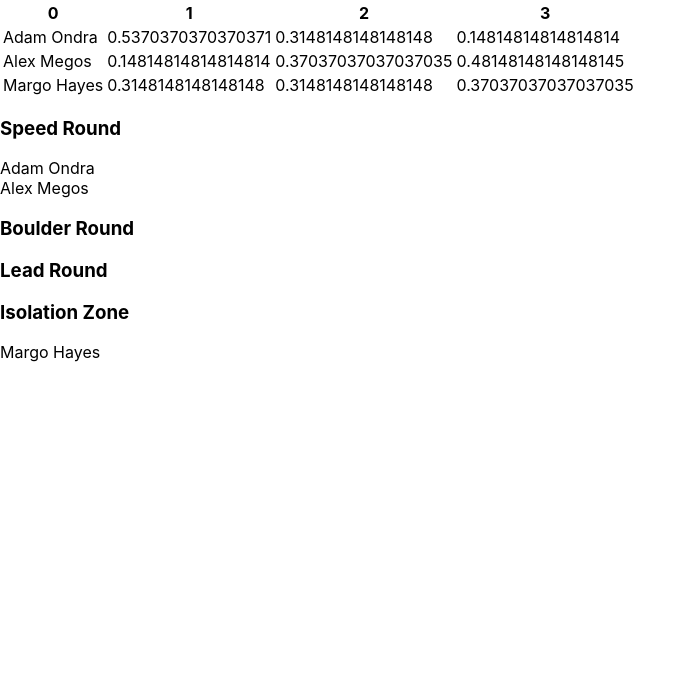
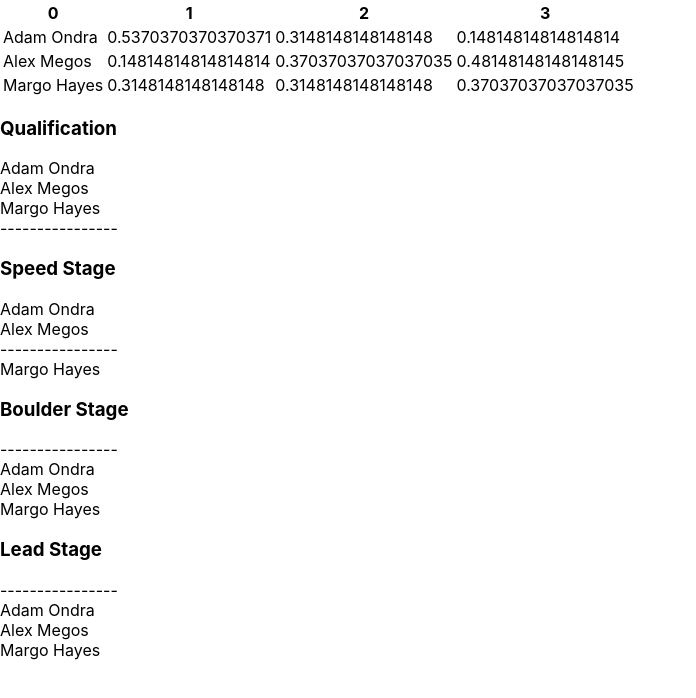
Before and after one commit to harrybiddle/compdex.rocks, a React (Create React App) app: page / in a window 1280 px wide. Shown: the top 698 px of the page, without its empty margins (0-696 px from the left). Built offline with nearby package versions, Linux system fonts and the light colour scheme.

Commit message:
Remove isolation zone

```diff
--- a/src/components/app/App.js
+++ b/src/components/app/App.js
@@ -6,13 +6,53 @@ import Predictions from "../predictions/Predictions";
 import update from "immutability-helper";
 import { probabilities } from "../../common/bruteforce";
 
-const zones = {
+const stage = {
   QUALIFICATION: "qualification",
   SPEED: "speed",
   BOULDER: "boulder",
-  LEAD: "lead",
-  ISOLATION: "isolation"
+  LEAD: "lead"
 };
+
+const stageTitle = {
+  [stage.QUALIFICATION]: "Qualification",
+  [stage.SPEED]: "Speed Stage",
+  [stage.BOULDER]: "Boulder Stage",
+  [stage.LEAD]: "Lead Stage"
+};
+
+export function constructColumn(state, stage) {
+  const constructDraggable = athleteId => ({
+    draggable: true,
+    draggableId: stage + "-" + athleteId,
+    athleteId: athleteId,
+    content: state.athletes[athleteId].name
+  });
+
+  // create column with all ranked athletes
+  const rankedAthleteIds = state[stage];
+  let column = {
+    title: stageTitle[stage],
+    stage: "speed",
+    athletes: rankedAthleteIds.map(constructDraggable)
+  };
+
+  // push the dividing line
+  column.athletes.push({
+    isDividingLine: true,
+    draggable: false,
+    content: "----------------"
+  });
+
+  // push all unranked athletes
+  const allAthleteIds = Object.keys(state.athletes);
+  allAthleteIds.map(athleteId => {
+    const isRanked = rankedAthleteIds.includes(athleteId);
+    if (!isRanked) {
+      column.athletes.push(constructDraggable(athleteId));
+    }
+  });
+  return column;
+}
 
 class App extends React.Component {
   state = {
@@ -21,10 +61,10 @@ class App extends React.Component {
       athlete2: { name: "Alex Megos" },
       athlete3: { name: "Margo Hayes" }
     },
-    [zones.QUALIFICATION]: ["athlete1", "athlete2", "athlete3"],
-    [zones.SPEED]: ["athlete1", "athlete2"],
-    [zones.BOULDER]: [],
-    [zones.LEAD]: []
+    [stage.QUALIFICATION]: ["athlete1", "athlete2", "athlete3"],
+    [stage.SPEED]: ["athlete1", "athlete2"],
+    [stage.BOULDER]: [],
+    [stage.LEAD]: []
   };
 
   render() {
@@ -35,12 +75,20 @@ class App extends React.Component {
           onDragEnd={result =>
             this.setState(newStateOnDragEnd(this.state, result))
           }
-          columns={constructColumns(this.state)}
+          columns={{
+            [stage.QUALIFICATION]: constructColumn(
+              this.state,
+              stage.QUALIFICATION
+            ),
+            [stage.SPEED]: constructColumn(this.state, stage.SPEED),
+            [stage.BOULDER]: constructColumn(this.state, stage.BOULDER),
+            [stage.LEAD]: constructColumn(this.state, stage.LEAD)
+          }}
           columnOrder={[
-            zones.SPEED,
-            zones.BOULDER,
-            zones.LEAD,
-            zones.ISOLATION
+            stage.QUALIFICATION,
+            stage.SPEED,
+            stage.BOULDER,
+            stage.LEAD
           ]}
         />
       </div>
@@ -65,66 +113,17 @@ export function predictionsProps(state) {
     rows: Object.entries(
       probabilities(
         new Set(athletes),
-        state[zones.QUALIFICATION],
-        state[zones.SPEED],
-        state[zones.BOULDER],
-        state[zones.LEAD]
+        state[stage.QUALIFICATION],
+        state[stage.SPEED],
+        state[stage.BOULDER],
+        state[stage.LEAD]
       )
     ).map(a => [state.athletes[a[0]].name].concat(a[1]))
   };
 }
 
-export function constructColumns(state) {
-  const removeAll = (setA, setB) =>
-    new Set([...setA].filter(x => !setB.has(x)));
-
-  const constructAthletes = (athleteIds, zone) =>
-    athleteIds.map(athleteId => ({
-      draggableId: zone + "-" + athleteId,
-      athleteId: athleteId,
-      content: state.athletes[athleteId].name
-    }));
-
-  // put athletes in the isolation zone if the round has started
-  const allAthleteIds = Object.keys(state.athletes);
-  const isolationZoneAthletes = [];
-  for (let round of [zones.SPEED, zones.BOULDER, zones.LEAD]) {
-    const athleteIds = state[round];
-    const roundHasStarted = round === zones.SPEED || athleteIds.length > 0;
-    if (roundHasStarted) {
-      // remove the athletes that have competed, leaving those waiting
-      const waitingAthleteIds = removeAll(allAthleteIds, new Set(athleteIds));
-
-      // construct draggables for athletes left
-      for (let e of constructAthletes(Array.from(waitingAthleteIds), round)) {
-        isolationZoneAthletes.push(e);
-      }
-    }
-  }
-
-  // construct rounds with known results
-  return {
-    [zones.SPEED]: {
-      title: "Speed Round",
-      zone: zones.SPEED,
-      athletes: constructAthletes(state[zones.SPEED], zones.SPEED)
-    },
-    [zones.BOULDER]: {
-      title: "Boulder Round",
-      zone: zones.BOULDER,
-      athletes: constructAthletes(state[zones.BOULDER], zones.BOULDER)
-    },
-    [zones.LEAD]: {
-      title: "Lead Round",
-      zone: zones.LEAD,
-      athletes: constructAthletes(state[zones.LEAD], zones.LEAD)
-    },
-    [zones.ISOLATION]: {
-      title: "Isolation Zone",
-      zone: zones.ISOLATION,
-      athletes: isolationZoneAthletes
-    }
-  };
+export function rankingsProps(state) {
+  return;
 }
 
 export function newStateOnDragEnd(oldState, result) {
@@ -132,31 +131,31 @@ export function newStateOnDragEnd(oldState, result) {
   if (!destination) return oldState;
 
   // only allow certain drags
-  const columns = constructColumns(oldState);
-  const sourceZone = columns[source.droppableId].zone;
-  const destinationZone = columns[destination.droppableId].zone;
-  const isReorder = sourceZone === destinationZone;
+  const columns = rankingsProps(oldState);
+  const sourceStage = columns[source.droppableId].stage;
+  const destinationStage = columns[destination.droppableId].stage;
+  const isReorder = sourceStage === destinationStage;
   const dragAllowed =
     isReorder ||
-    sourceZone === zones.ISOLATION ||
-    destinationZone === zones.ISOLATION;
+    sourceStage === stage.ISOLATION ||
+    destinationStage === stage.ISOLATION;
   if (!dragAllowed) {
     return oldState;
   }
 
-  // remove athlete from source, if it is not the isolation zone
+  // remove athlete from source, if it is not the isolation stage
   let newState = oldState;
-  if (sourceZone !== zones.ISOLATION) {
+  if (sourceStage !== stage.ISOLATION) {
     newState = update(newState, {
-      [sourceZone]: { $splice: [[source.index, 1]] }
+      [sourceStage]: { $splice: [[source.index, 1]] }
     });
   }
 
-  // insert athlete into target, if it is not the isolation zone
+  // insert athlete into target, if it is not the isolation stage
   const athlete = columns[source.droppableId].athletes[source.index];
-  if (destinationZone !== zones.ISOLATION) {
+  if (destinationStage !== stage.ISOLATION) {
     newState = update(newState, {
-      [destinationZone]: {
+      [destinationStage]: {
         $splice: [[destination.index, 0, athlete.athleteId]]
       }
     });
```
Also changed, not shown: 1 other file (tests, documents, lock files or other folders).
